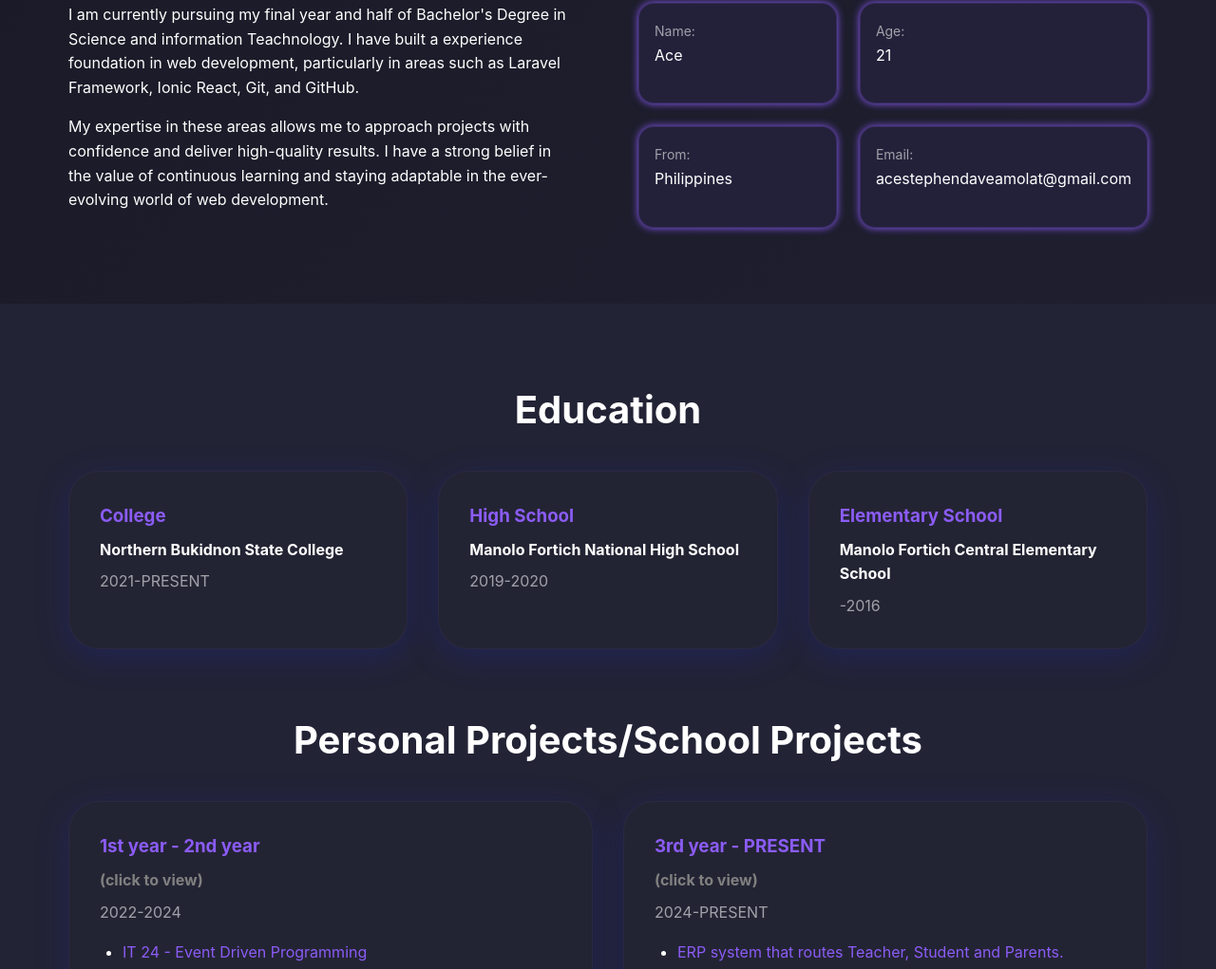
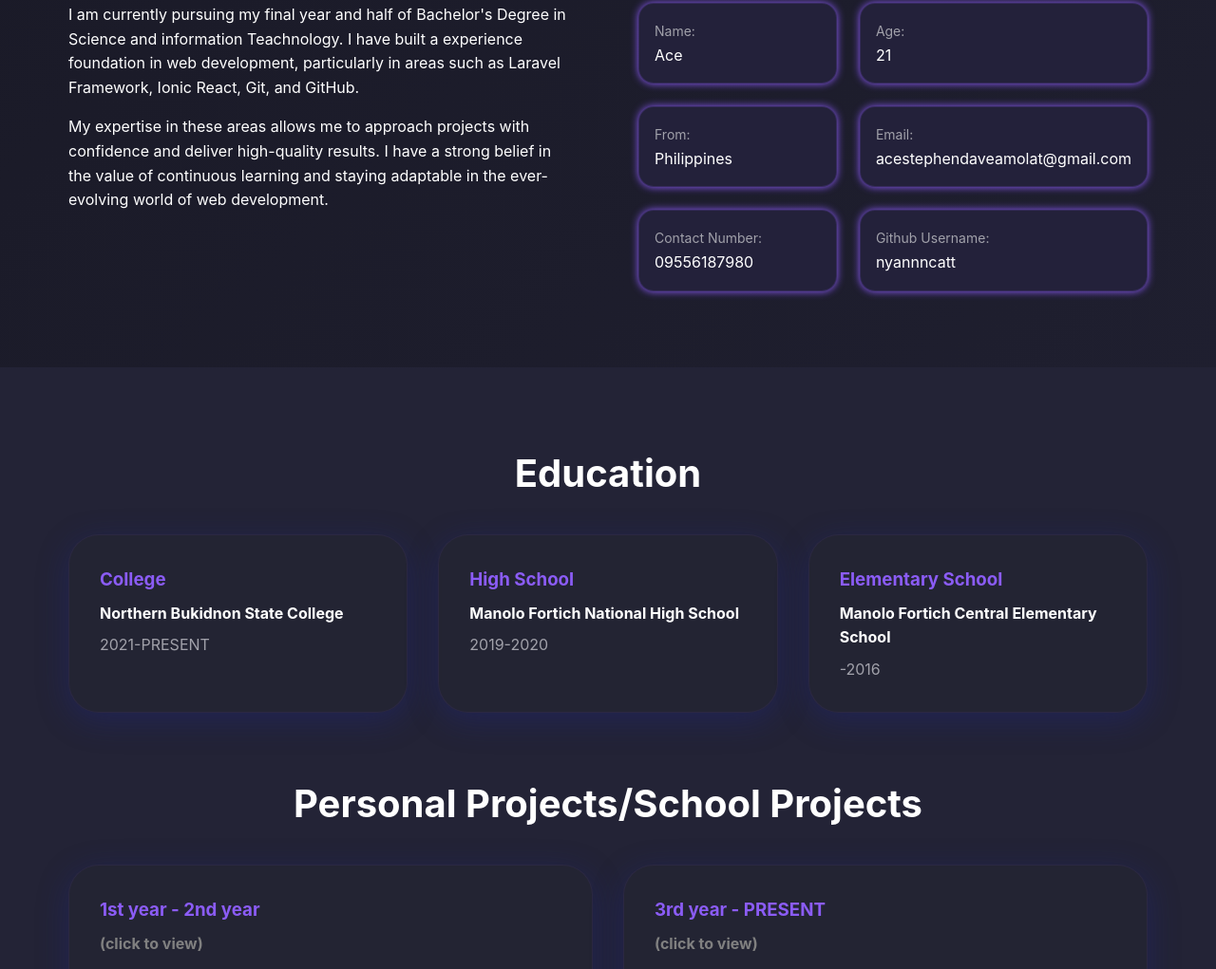
Before and after one commit to nyannncatt/Portfolio-compre-exam, a plain HTML site: page index.html in a window 1280 px wide. Shown: the part 973-1994 px from the top of the page at 95% size. Drawn offline with Linux system fonts and the light colour scheme.

Commit message:
div for contact number and git

```diff
--- a/index.html
+++ b/index.html
@@ -76,6 +76,16 @@
                     <div class="info-item">
                         <span>Email:</span>
                         <p>acestephendaveamolat@gmail.com</p>
+                    </div>
+
+                     <div class="info-item">
+                        <span>Contact Number:</span>
+                        <p>09556187980</p>
+                    </div>
+
+                     <div class="info-item">
+                        <span>Github Username:</span>
+                        <p>nyannncatt</p>
                     </div>
 
                 </div>
```
